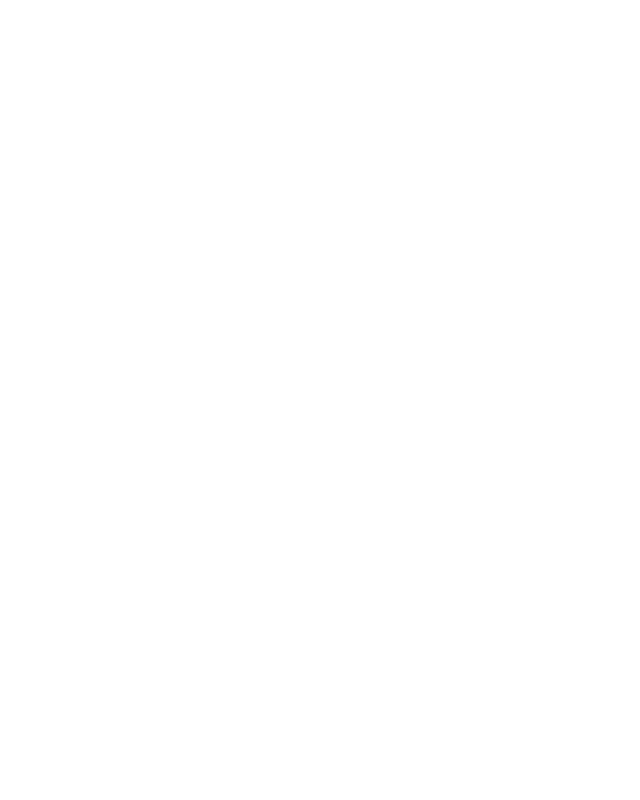
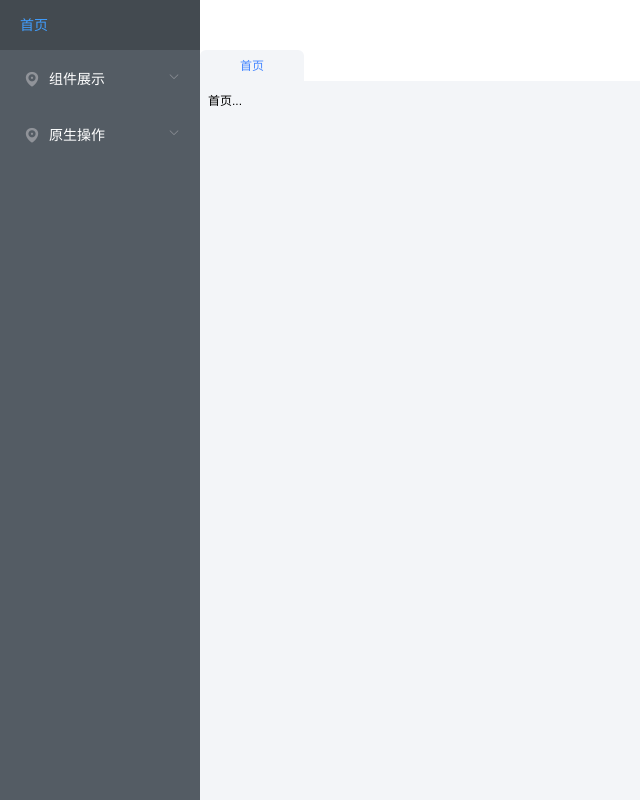
Before and after one commit to nanfeng520/my-admin-web, a Vue app: page /#/homePage in a window 1280 px wide. Shown: the whole page, without its empty margins (0-640 px from the left). Built offline with nearby package versions, Linux system fonts and the light colour scheme.

Commit message:
feat:#拆分路由，调整缓存标签页的逻辑

```diff
--- /dev/null
+++ b/src/layout/index.vue
@@ -0,0 +1,28 @@
+<!-- 每用到，逻辑都在startContainer/root.vue里。后面转移 -->
+<template>
+  <div>
+
+    <transition name="fade-transform" mode="out-in">
+      <keep-alive :include="cacheViews">
+        <router-view :key="key" />
+      </keep-alive>
+    </transition>
+  </div>
+</template>
+
+<script>
+import { mapState } from 'vuex'
+export default {
+  name: 'LayoutIndex',
+  computed: {
+    ...mapState(['cacheViews']),
+    key() {
+      return this.$route.path
+    }
+  }
+}
+</script>
+
+<style>
+
+</style>
--- /dev/null
+++ b/src/router/home.js
@@ -0,0 +1,25 @@
+import Layout from '@/views/startContainer/root.vue'
+export default [
+  {
+    path: '/',
+    name: 'home',
+    component: Layout,
+    meta: {
+      title: '首页',
+      icon: 'el-icon-menu',
+      firstChild: true
+    },
+    redirect: '/homePage',
+    children: [
+      {
+        path: 'homePage',
+        name: 'homePage',
+        component: () => import('@/views/homePages/index.vue'),
+        meta: {
+          title: '首页',
+          level: 1
+        }
+      }
+    ]
+  }
+]
--- a/src/router/index.js
+++ b/src/router/index.js
@@ -1,42 +1,15 @@
 import Vue from 'vue'
 import Router from 'vue-router'
+import home from './home'
+import listLayout from './listLayout'
 Vue.use(Router)
-
+const originalPush = Router.prototype.push
+Router.prototype.push = function(location) {
+  return originalPush.call(this, location).catch(err => err)
+}
 export default new Router({
-  routes: [{
-    path: '/',
-    name: 'MyRoot',
-    component: () => import('@/views/startContainer/root.vue'),
-    redirect: '/listLayout',
-    children: [
-      {
-        path: 'listLayout',
-        name: 'ListLayout',
-        component: () => import('@/views/listLayout/index.vue'),
-        meta: {
-          title: '列表布局组件',
-          icon: 'el-icon-menu'
-        }
-      },
-      {
-        path: 'dragInsert',
-        name: 'DragInsert',
-        component: () => import('@/views/dragInsert/index.vue'),
-        meta: {
-          title: '拖拽插入示例',
-          icon: 'el-icon-document'
-        }
-      },
-      {
-        path: 'searchFormDemo',
-        name: 'SearchFormDemo',
-        component: () => import('@/views/searchFormDemo/index.vue'),
-        meta: {
-          title: '动态表单示例',
-          icon: 'el-icon-document',
-          noCache: true
-        }
-      }
-    ]
-  }]
+  routes: [
+    ...home, // 首页
+    ...listLayout // 列表布局组件
+  ]
 })
--- /dev/null
+++ b/src/router/listLayout.js
@@ -0,0 +1,61 @@
+import Layout from '@/views/startContainer/root.vue'
+export default [
+  {
+    path: '/componentDisplay',
+    name: 'componentDisplay',
+    component: Layout,
+    meta: {
+      title: '组件展示',
+      icon: 'el-icon-menu'
+    },
+    children: [
+      {
+        path: 'listLayout',
+        name: 'ListLayout',
+        component: () => import('@/views/listLayout/index.vue'),
+        meta: {
+          title: '列表布局组件'
+        }
+      },
+      {
+        path: 'ListLayoutDetail/:id',
+        name: 'ListLayoutDetail',
+        hidden: true,
+        component: () => import('@/views/listLayout/detail.vue'),
+        meta: {
+          title: '详情'
+        }
+      },
+      {
+        path: 'searchFormDemoList',
+        name: 'SearchFormDemoList',
+        component: () => import('@/views/searchFormDemo/index.vue'),
+        meta: {
+          title: '动态表单示例',
+          icon: 'el-icon-document',
+          noCache: true
+        }
+      }
+    ]
+  },
+  {
+    path: '/dragInsert',
+    name: 'dragInsert',
+    component: Layout,
+    meta: {
+      title: '原生操作',
+      icon: 'el-icon-document'
+    },
+
+    children: [
+      {
+        path: 'dragInsertList',
+        name: 'DragInsertList',
+        component: () => import('@/views/dragInsert/index.vue'),
+        meta: {
+          title: '拖拽插入示例'
+        }
+      }
+    ]
+  }
+]
--- a/src/store/index.js
+++ b/src/store/index.js
@@ -5,7 +5,7 @@ Vue.use(Vuex)
 export default new Vuex.Store({
   state: {
     tagsView: [], // 标签页
-    menuActive: '', // 当前存在的页面 取name
+    menuActive: {}, // 当前存在的页面 取name
     cacheViews: [] // 缓存标签页
   },
   getters: {},
@@ -27,7 +27,7 @@ export default new Vuex.Store({
       dispatch('ADD_CACHE_VIEW', context) // 新增页签缓存
     },
     ADD_TAGS_VIEW({ state, commit }, context) {
-      const isFlag = state.tagsView.some((item) => item.name === context.name)
+      const isFlag = state.tagsView.some((item) => item.fullPath === context.fullPath)
       if (!isFlag) { // 数组内没找到就添加
         commit('ADD_TAGSVIEW', context)
       }
--- /dev/null
+++ b/src/views/homePages/index.vue
@@ -0,0 +1,13 @@
+@<template>
+  <div>首页...</div>
+</template>
+
+<script>
+export default {
+
+}
+</script>
+
+<style>
+
+</style>
--- /dev/null
+++ b/src/views/listLayout/detail.vue
@@ -0,0 +1,14 @@
+<template>
+  <div>{{ $route.params.id }}</div>
+</template>
+
+<script>
+export default {
+  name: 'ListLayoutDetail'
+
+}
+</script>
+
+<style>
+
+</style>
--- a/src/views/listLayout/index.vue
+++ b/src/views/listLayout/index.vue
@@ -26,6 +26,11 @@
           prop="address"
           label="地址"
         />
+        <el-table-column label="操作">
+          <template slot-scope="scope">
+            <el-button @click="goDetail(scope.row.date)">详情</el-button>
+          </template>
+        </el-table-column>
       </el-table>
     </template>
     <template #zuoFooter>
@@ -110,6 +115,14 @@ export default {
     }
   },
   methods: {
+    goDetail(id) {
+      this.$router.push({
+        name: 'ListLayoutDetail',
+        params: {
+          id: id
+        }
+      })
+    },
     handleSizeChange(val) {
       console.log(`每页 ${val} 条`)
     },
--- a/src/views/searchFormDemo/index.vue
+++ b/src/views/searchFormDemo/index.vue
@@ -46,10 +46,6 @@ export default {
       }
     }
   },
-  mounted() {
-    const host = window.location.origin
-    console.log(host)
-  },
   methods: {
     getFormData(form) {
       console.log(form)
--- a/src/views/startContainer/HomeLeftMenu.vue
+++ b/src/views/startContainer/HomeLeftMenu.vue
@@ -2,17 +2,35 @@
   <el-row class="nav-menu">
     <el-col :span="24">
       <el-menu
-        :default-active="menuActive"
+        :default-active="actives"
         class="el-menu-vertical-demo"
+        background-color="#545c64"
+        text-color="#fff"
       >
-        <el-menu-item
-          v-for="(item) in routeList"
-          :index="item.name"
-          :key="item.name"
-          @click="handleMenuItem(item)">
-          <i :class="item.meta.icon"/>
-          <span slot="title">{{ item.meta.title }}</span>
-        </el-menu-item>
+        <div v-for="item in routeList" :key="item.name">
+          <!-- 判断有children 并且不需要展开操作，体现在children只有一个子级可以设置
+          meta下面的firstChild 为true,就会以子级作为一级菜单 -->
+          <el-submenu v-if="item.children && !item.meta.firstChild" :index="item.name">
+            <template slot="title">
+              <i class="el-icon-location"/>
+              <span>{{ item.meta.title }}</span>
+            </template>
+            <el-menu-item-group>
+              <el-menu-item
+                v-for="menu in item.children"
+                :key="menu.name"
+                :index="menu.name"
+                @click="handleMenuItem(menu)"
+              >{{ menu.meta.title }} </el-menu-item>
+            </el-menu-item-group>
+          </el-submenu>
+          <el-menu-item
+            v-else
+            :index="item.children[0].name"
+            @click="handleMenuItem(item)"
+          >{{ item.meta.title }} </el-menu-item>
+        </div>
+
       </el-menu>
     </el-col>
   </el-row>
@@ -25,30 +43,54 @@ import { mapState } from 'vuex'
 export default {
   data() {
     return {
-      routeList: routeList.options.routes[0].children
+
     }
   },
   computed: {
-    ...mapState(['menuActive'])
+    ...mapState(['menuActive']),
+    actives() {
+      return this.menuActive.name
+    },
+    routeList() {
+      const routes = routeList.options.routes
+      this.hideFilter(routes)
+      return this.hideFilter(routes)
+    }
   },
   watch: {
-    '$route'(val) {
-      this.$store.commit('SET_MENU_ACTIVE', val.name) // 每次路由变化存储路由name(active)
+    '$route'(route) {
+      this.$store.commit('SET_MENU_ACTIVE', route) // 每次路由变化存储路由name
+      this.$store.dispatch('ADD_TAGSVIEW_OPERATION', route)
     }
   },
 
   created() {
-    this.$store.commit('SET_MENU_ACTIVE', this.$route.name) // 存储当前的路由name
+    this.$store.commit('SET_MENU_ACTIVE', this.$route) // 存储当前的路由name
     this.$store.dispatch('ADD_TAGSVIEW_OPERATION', this.$route) // 刷新取当前路由存储
   },
   methods: {
+    hideFilter(routes) {
+      let timer = []
+      timer = routes.filter(item => {
+        if (item.children) {
+          item.children = this.hideFilter(item.children)
+        }
+        return !item.hidden
+      })
+      return timer
+    },
     handleMenuItem(item) {
-      if (item.name === this.$route.name) return
-      this.$store.dispatch('ADD_TAGSVIEW_OPERATION', item)
+      let routeItem = item
+      // 申明routeItem 主要判断一级菜单不展开的情况，这个时候的item应该属于他children里面的唯一一个子级
+      if (item.meta.firstChild) {
+        routeItem = item.children[0]
+      }
+      console.log(111, item)
       this.$router.push({
-        name: item.name
+        name: routeItem.name
       })
     }
+
   }
 }
 </script>
--- a/src/views/startContainer/root.vue
+++ b/src/views/startContainer/root.vue
@@ -14,23 +14,20 @@
       <!-- 头部页签 -->
       <tagsView />
       <div class="container-content">
-        <transition name="fade-transform" mode="out-in">
-          <keep-alive :include="cacheViews">
-            <router-view :key="key" />
-          </keep-alive>
-        </transition>
+        <app-layout />
       </div>
     </div>
   </div>
 </template>
 
 <script>
+import AppLayout from '@/layout/index'
 import HomeLeftMenu from './HomeLeftMenu'
 import tagsView from './tagsView.vue'
 import { mapState } from 'vuex'
 export default {
   name: 'MyRoot',
-  components: { HomeLeftMenu, tagsView },
+  components: { HomeLeftMenu, tagsView, AppLayout },
   computed: {
     ...mapState(['cacheViews']),
     key() {
--- a/src/views/startContainer/tagsView.vue
+++ b/src/views/startContainer/tagsView.vue
@@ -4,7 +4,7 @@
       v-for="(item,i) in tagsView"
       ref="tag"
       :key="i"
-      :class="{active:item.name === menuActive}"
+      :class="{active:item.fullPath === menuActive.fullPath}"
       :to="item.path"
     >{{ item.meta.title }}</router-link>
   </div>
```
